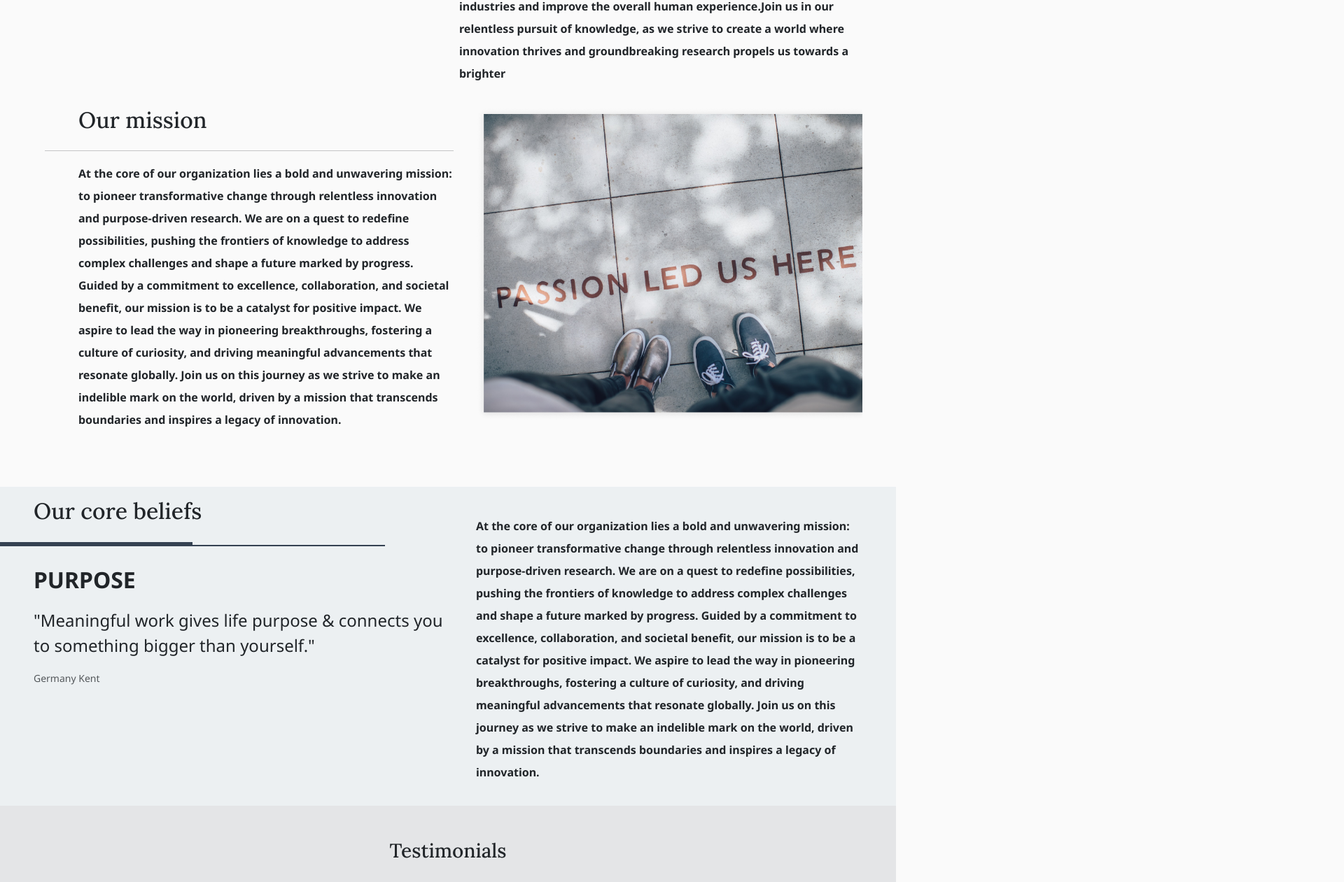
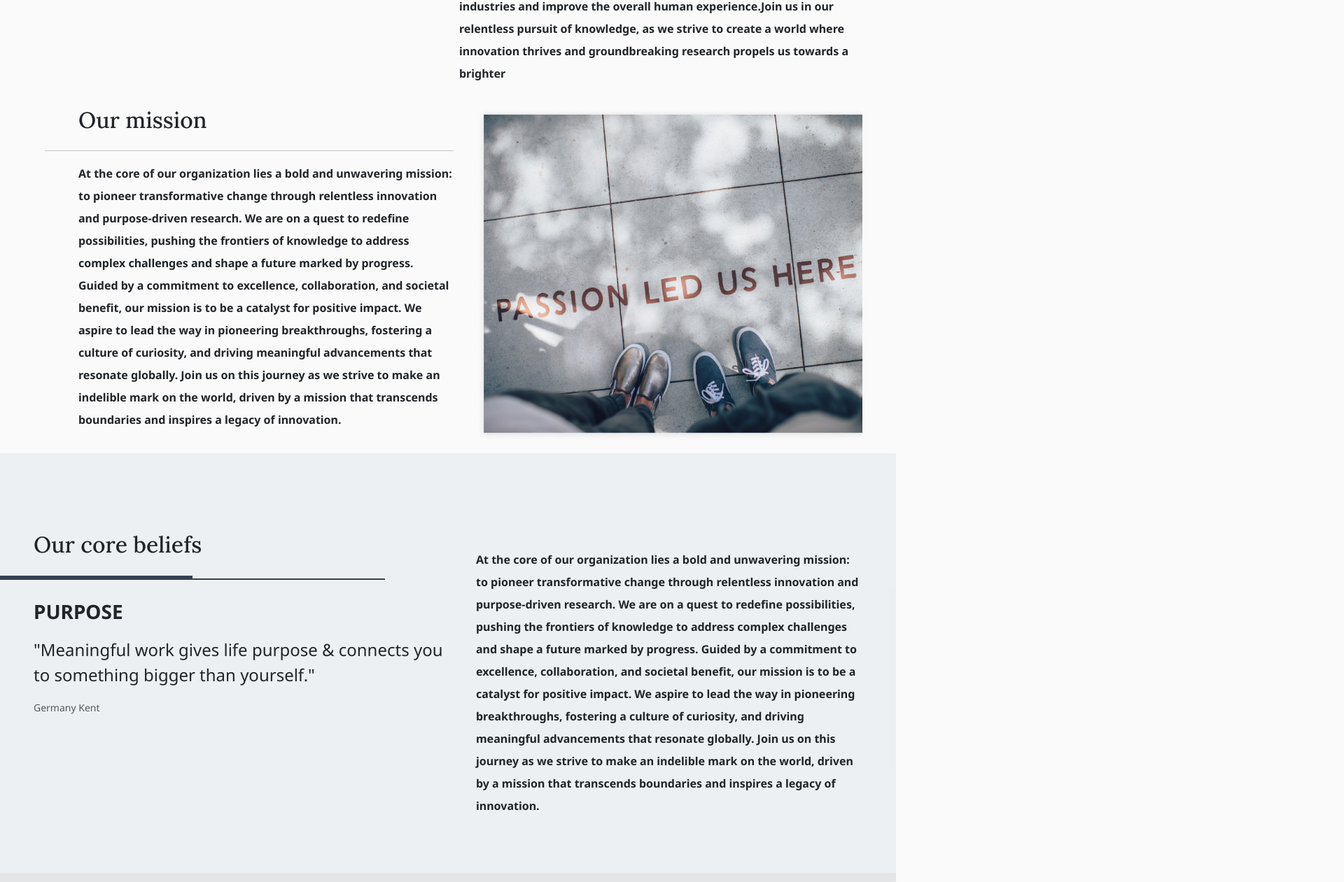
Before and after one commit to fpstj/2idrja_react_app, a React (Create React App) app: page / in a window 1280 px wide. Shown: the part 1191-2452 px from the top of the page at 70% size, 1920 px wide, since content can reach past the window. Built offline with nearby package versions, Linux system fonts and the light colour scheme.

Commit message:
fix our mission col and rows

```diff
--- a/src/components/Home.jsx
+++ b/src/components/Home.jsx
@@ -17,7 +17,7 @@ function Home() {
         <Navbar />
         <Hero />
       </div>
-      <div className="d-flex flex-row w-100">
+      <div className="d-flex flex-column">
         <OurMisiion />
       </div>
       <div className="d-flex flex-column">
--- a/src/components/ui/CourseCard.jsx
+++ b/src/components/ui/CourseCard.jsx
@@ -4,7 +4,7 @@ import './CourseCard.css';
 const CourseCard = (props) => {
   return (
     <>
-      <div className=" c-card d-flex flex-column justify-content-center align-items-center m-3 shadow-lg rounded">
+      <div className="c-card d-flex flex-column justify-content-center align-items-center m-3 shadow-lg rounded">
         <img
           className="d-flex image-fluid rounded-top course-image shadow-lg"
           src={props.image}
--- a/src/components/ui/OurMission.jsx
+++ b/src/components/ui/OurMission.jsx
@@ -4,11 +4,15 @@ import projectimg from '../images/passion.png';
 
 const OurMisiion = () => {
   return (
-    <div className="d-flex flex-column w-100 pt-5">
+    <>
+      <div className=" pt-5">
         {/* 1st row */}
         <div className="d-flex flex-column flex-lg-row w-100">
           <div className="frame d-flex flex-column col-lg-6">
+            {/* header */}
             <h1 className="mt-3 mb-2 ms-5">WHAT WE DO</h1>
+            {/*  line*/}
+
             <div className="box mb-5">
               <div className="lines">
                 <div className="overlap-group">
@@ -23,7 +27,9 @@ const OurMisiion = () => {
               Boundless Research Shapes a Limitless Future!"
             </p>
           </div>
-        <div className="d-flex flex-row flex-lg-column col-lg-6 w-100">
+
+          {/* text */}
+          {/* <div className="d-flex flex-row flex-lg-column col-lg-6 w-100"> */}
           <div className="d-flex flex-row flex-lg-column col-lg-6 p-3 pe-5 paragraph lh-lg">
             We are driven by a profound commitment to catalyzing progress through pioneering
             research and innovation.Our focal point is a versatile approach aimed at advancing
@@ -37,7 +43,7 @@ const OurMisiion = () => {
             we strive to create a world where innovation thrives and groundbreaking research propels
             us towards a brighter
           </div>
-        </div>
+          {/* </div> */}
         </div>
 
         {/* 2nd row */}
@@ -47,29 +53,30 @@ const OurMisiion = () => {
             <hr />
             <p className="ps-5 paragraph lh-lg">
               At the core of our organization lies a bold and unwavering mission: to pioneer
-            transformative change through relentless innovation and purpose-driven research. We are
-            on a quest to redefine possibilities, pushing the frontiers of knowledge to address
-            complex challenges and shape a future marked by progress. Guided by a commitment to
-            excellence, collaboration, and societal benefit, our mission is to be a catalyst for
-            positive impact. We aspire to lead the way in pioneering breakthroughs, fostering a
-            culture of curiosity, and driving meaningful advancements that resonate globally. Join
-            us on this journey as we strive to make an indelible mark on the world, driven by a
-            mission that transcends boundaries and inspires a legacy of innovation.
+              transformative change through relentless innovation and purpose-driven research. We
+              are on a quest to redefine possibilities, pushing the frontiers of knowledge to
+              address complex challenges and shape a future marked by progress. Guided by a
+              commitment to excellence, collaboration, and societal benefit, our mission is to be a
+              catalyst for positive impact. We aspire to lead the way in pioneering breakthroughs,
+              fostering a culture of curiosity, and driving meaningful advancements that resonate
+              globally. Join us on this journey as we strive to make an indelible mark on the world,
+              driven by a mission that transcends boundaries and inspires a legacy of innovation.
             </p>
           </div>
-        <div className="d-flex flex-row flex-lg-column col-lg-6 p-3 pe-5 paragraph">
-          <img className="image-fluid" src={projectimg} alt="image of us" />
+          <div className="d-flex flex-row flex-lg-col col-lg-6 p-3 pe-5 paragraph">
+            <img className="img-fluid" src={projectimg} alt="image of us" />
           </div>
         </div>
 
         {/* 3rd row */}
-      <div className="d-flex flex-row w-100">
-        <div className="frame d-flex flex-column mt-5 background-info w-100">
-          <div
-            className="d-flex flex-column flex-lg-row w-100
-          ">
-            <div className="d-flex flex-column col-6">
+        <div className="d-flex flex-md-row flex-sm-column  background-info w-100 py-5">
+          <div className="frame mt-5">
+            {/* problematic row */}
+            <div className="d-flex flex-row">
+              {/* 1st col */}
+              <div className="col-6">
                 <h2 className="mt-3 my-4 ms-5">Our core beliefs</h2>
+
                 <div className="box mb-4">
                   <div className="lines">
                     <div className="overlap-group">
@@ -78,7 +85,8 @@ const OurMisiion = () => {
                     </div>
                   </div>
                 </div>
-              <p className="text-start fs-2 fw-bold  ms-5">PURPOSE</p>
+
+                <p className="text-start fs-3 fw-bold  ms-5">PURPOSE</p>
                 <div>
                   <p className="text-start fs-4 ms-5">
                     "Meaningful work gives life purpose & connects you to something bigger than
@@ -89,19 +97,21 @@ const OurMisiion = () => {
                   </p>
                 </div>
               </div>
-            <div className="d-flex flex-row flex-lg-column col-lg-6 w-100">
-              <div className="d-flex flex-row flex-lg-column col-lg-6 p-3 pe-5 paragraph lh-lg">
+
+              {/* 2nd col */}
+              <div className="col-lg-6">
+                <div className=" flex-lg-column p-3 pe-5 paragraph lh-lg">
                   <p className="ps-4 paragraph lh-lg pt-4">
                     At the core of our organization lies a bold and unwavering mission: to pioneer
                     transformative change through relentless innovation and purpose-driven research.
-                  We are on a quest to redefine possibilities, pushing the frontiers of knowledge to
-                  address complex challenges and shape a future marked by progress. Guided by a
+                    We are on a quest to redefine possibilities, pushing the frontiers of knowledge
+                    to address complex challenges and shape a future marked by progress. Guided by a
                     commitment to excellence, collaboration, and societal benefit, our mission is to
                     be a catalyst for positive impact. We aspire to lead the way in pioneering
                     breakthroughs, fostering a culture of curiosity, and driving meaningful
-                  advancements that resonate globally. Join us on this journey as we strive to make
-                  an indelible mark on the world, driven by a mission that transcends boundaries and
-                  inspires a legacy of innovation.
+                    advancements that resonate globally. Join us on this journey as we strive to
+                    make an indelible mark on the world, driven by a mission that transcends
+                    boundaries and inspires a legacy of innovation.
                   </p>
                 </div>
               </div>
@@ -109,6 +119,7 @@ const OurMisiion = () => {
           </div>
         </div>
       </div>
+    </>
   );
 };
 
```
Lines whose indentation alone changed are shown as unchanged.
